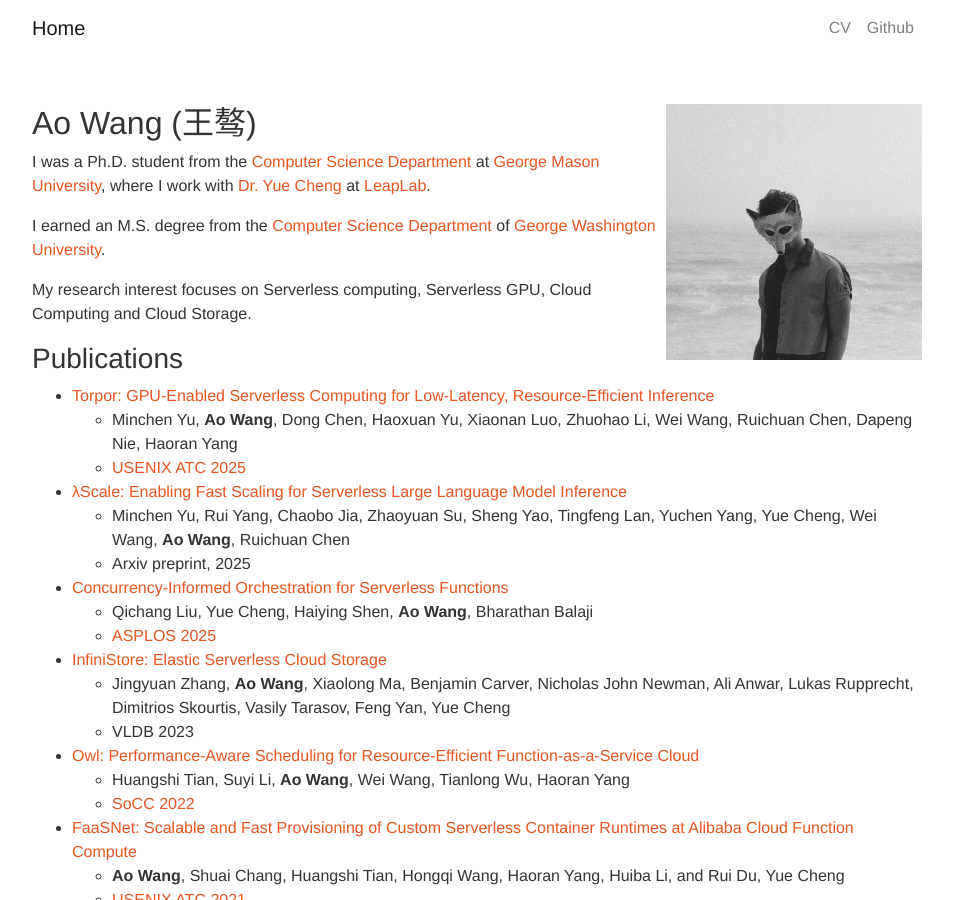
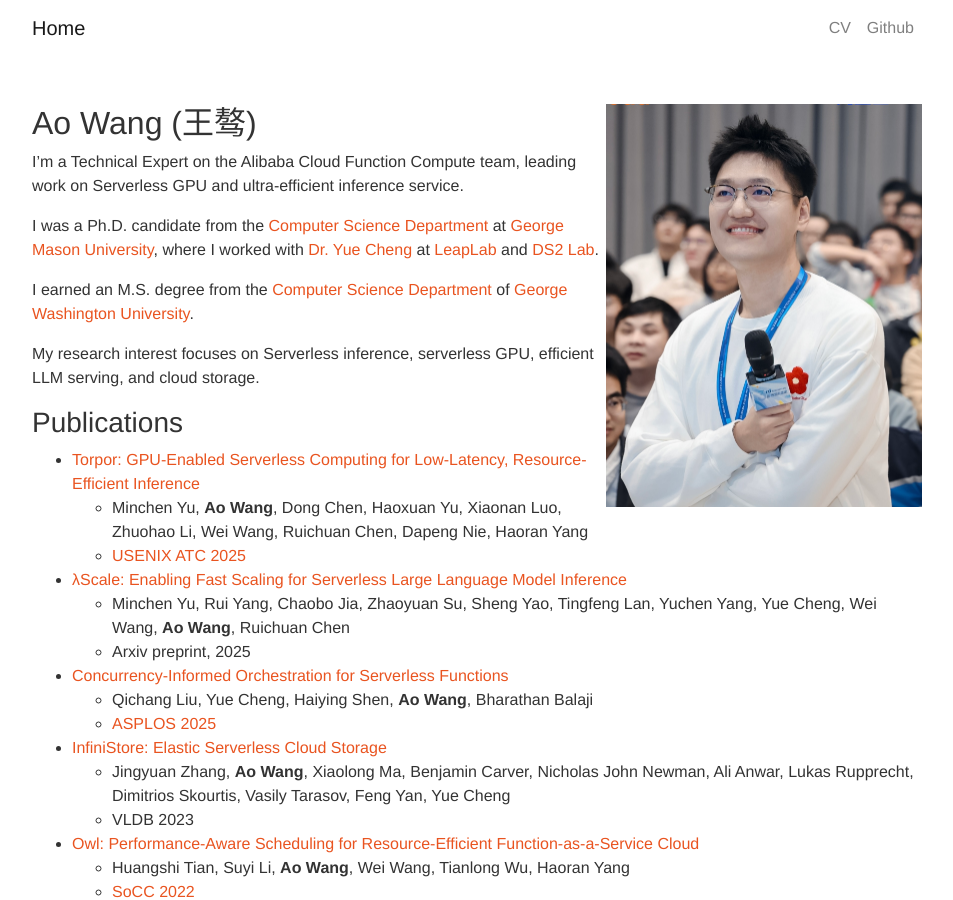
Before and after one commit to wangaoone/wangaoone.github.io, a Jekyll site: the page built from index.md, in a window 1280 px wide and 900 px high. Shown: the whole window, without its empty margins (163-1116 px from the left). Built offline with Jekyll 4.4.1, drawn with Linux system fonts in a browser that asks for light colours.

Commit message:
Update index.md

```diff
--- a/index.md
+++ b/index.md
@@ -2,20 +2,21 @@
 layout: home
 ---
 <h2>
-<img src="image/22485154.jpeg"
-  width="256"
-  height="256"
+<img src="image/avatar.jpg"
+  width="316"
+  height="403"
   style="float:right;">
   Ao Wang (王骜)
 </h2>
 
-I was a Ph.D. student from the [Computer Science Department](https://cs.gmu.edu/) at [George Mason University](https://www2.gmu.edu/),
-where I work with [Dr. Yue Cheng](https://tddg.github.io/) at [LeapLab](https://mason-leap-lab.github.io/).
+I’m a Technical Expert on the Alibaba Cloud Function Compute team, leading work on Serverless GPU and ultra-efficient inference service.
+
+I was a Ph.D. candidate from the [Computer Science Department](https://cs.gmu.edu/) at [George Mason University](https://www2.gmu.edu/),
+where I worked with [Dr. Yue Cheng](https://tddg.github.io/) at [LeapLab](https://mason-leap-lab.github.io/) and [DS2 Lab](https://ds2-lab.github.io/).
 
 I earned an M.S. degree from the [Computer Science Department](https://www.cs.seas.gwu.edu/) of [George Washington University](https://www.gwu.edu/).
 
-My research interest focuses on Serverless computing, Serverless GPU, Cloud Computing and Cloud Storage.
-
+My research interest focuses on Serverless inference, serverless GPU, efficient LLM serving, and cloud storage.
 
 ### Publications
 - [Torpor: GPU-Enabled Serverless Computing for Low-Latency, Resource-Efficient Inference](https://arxiv.org/abs/2306.03622)
```
